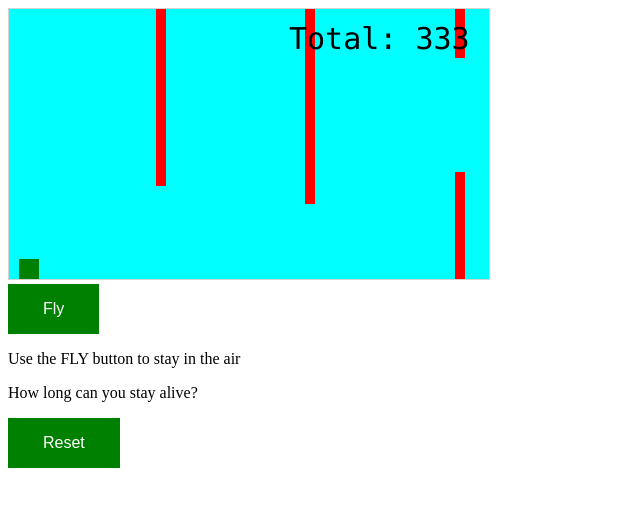
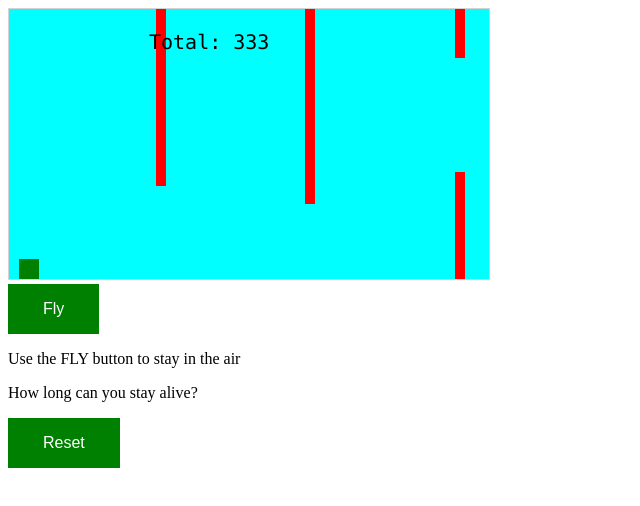
Before and after one commit to GrantSlattery/floatgame, a plain HTML site: page index.html in a window 1280 px wide. Shown: the whole page, without its empty margins (0-640 px from the left). Drawn offline with Linux system fonts and the light colour scheme.

Commit message:
Update index.html

```diff
--- a/index.html
+++ b/index.html
@@ -63,7 +63,7 @@ var myScore;
 function startGame() {
     myGamePiece = new component(20, 20, "green", 10, 120);
     myGamePiece.gravity = 0.05;
-    myScore = new component("30px", "Consolas", "black", 280, 40, "text");
+    myScore = new component("20px", "Consolas", "black", 140, 40, "text");
     myGameArea.start();
 }
 
```
